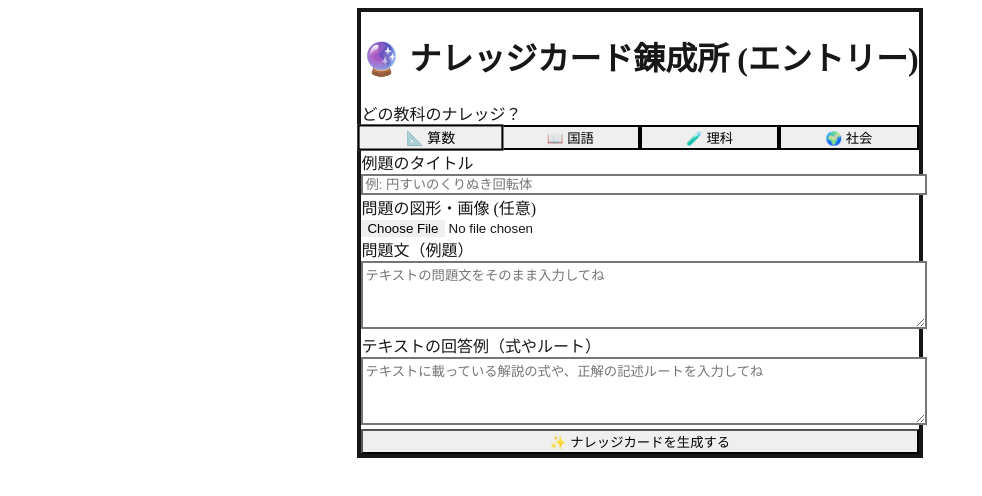
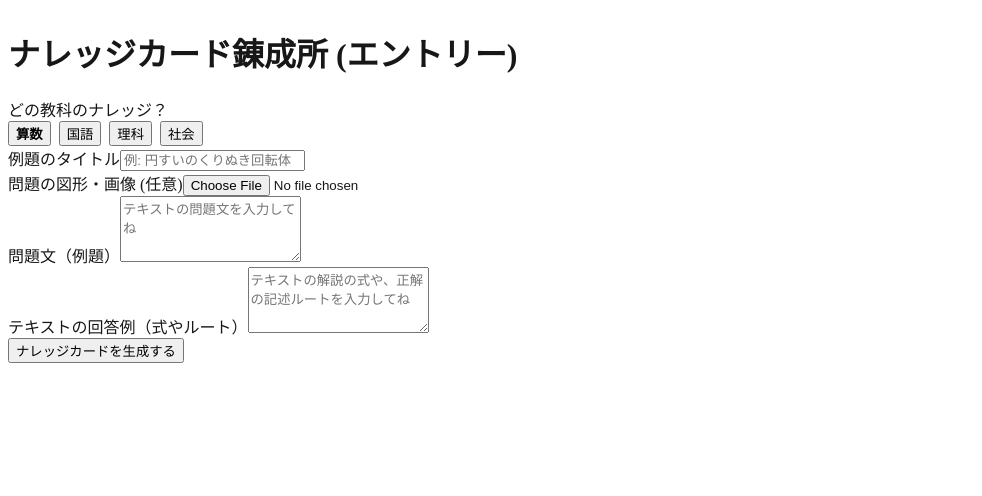
Before and after one commit to bqyujiyamada-code/study-quest, a Next.js app: page /knowledge/new in a window 1280 px wide. Shown: the top 496 px of the page, without its empty margins (0-982 px from the left). Built offline with nearby package versions, Linux system fonts and the light colour scheme; no server answers.

Commit message:
add knowledge system

```diff
--- a/src/app/knowledge/new/page.tsx
+++ b/src/app/knowledge/new/page.tsx
@@ -29,7 +29,7 @@ export default function KnowledgeEntryPage() {
     }
 
     setIsLoading(true);
-    setStatusMessage("🧙‍♂️ AI先生が思考プロセス（ロジック）を解剖中...");
+    setStatusMessage("AI先生が思考プロセスを解剖中...");
 
     try {
       const aiResult = await generateKnowledgeCard({
@@ -43,7 +43,7 @@ export default function KnowledgeEntryPage() {
         throw new Error(aiResult.error || "AI生成に失敗しました");
       }
 
-      setStatusMessage("📦 データを袋（FormData）に詰めてS3＆DynamoDBへ転送中...");
+      setStatusMessage("データをまとめて転送中...");
 
       const formData = new FormData();
       formData.append("userId", userId);
@@ -59,7 +59,7 @@ export default function KnowledgeEntryPage() {
       const saveResult = await saveKnowledgeCard(formData);
 
       if (saveResult.success) {
-        setStatusMessage("🎉 登録完了！新しいナレッジカードが錬成されたよ！");
+        setStatusMessage("登録完了！新しいナレッジカードが錬成されたよ！");
         setTitle("");
         setExample("");
         setAnswerExample("");
@@ -70,101 +70,93 @@ export default function KnowledgeEntryPage() {
       }
     } catch (error: any) {
       console.error(error);
-      setStatusMessage(`❌ エラーが発生しちゃった：${error.message}`);
+      setStatusMessage(`エラーが発生しちゃった：${error.message}`);
     } finally {
       setIsLoading(false);
     }
   };
 
   return (
-    <div className="max-w-2xl mx-auto p-6 bg-white rounded-2xl shadow-xl border-4 border-indigo-100 my-10">
-      <h1 className="text-2xl font-bold text-center text-indigo-700 mb-6 font-mono">
-        🔮 ナレッジカード錬成所 (エントリー)
-      </h1>
+    <div>
+      <h1>ナレッジカード錬成所 (エントリー)</h1>
 
-      <form onSubmit={handleSubmit} className="space-y-5">
+      <form onSubmit={handleSubmit}>
+        {/* 教科選択 */}
         <div>
-          <label className="block text-sm font-bold text-gray-700 mb-2">どの教科のナレッジ？</label>
-          <div className="grid grid-cols-4 gap-2">
+          <label>どの教科のナレッジ？</label>
+          <div>
             {(["math", "japanese", "science", "society"] as const).map((sub) => (
               <button
                 key={sub}
                 type="button"
                 onClick={() => setSubject(sub)}
-                className={`py-2 px-3 rounded-xl border-2 font-bold text-sm transition-all ${
-                  subject === sub
-                    ? "bg-indigo-600 text-white border-indigo-600 shadow-md transform scale-105"
-                    : "bg-gray-50 text-gray-600 border-gray-200 hover:bg-gray-100"
-                }`}
+                style={{
+                  fontWeight: subject === sub ? "bold" : "normal",
+                  marginRight: "8px"
+                }}
               >
-                {sub === "math" && "📐 算数"}
-                {sub === "japanese" && "📖 国語"}
-                {sub === "science" && "🧪 理科"}
-                {sub === "society" && "🌍 社会"}
+                {sub === "math" && "算数"}
+                {sub === "japanese" && "国語"}
+                {sub === "science" && "理科"}
+                {sub === "society" && "社会"}
               </button>
             ))}
           </div>
         </div>
 
+        {/* タイトル入力 */}
         <div>
-          <label className="block text-sm font-bold text-gray-700 mb-1">例題のタイトル</label>
+          <label>例題のタイトル</label>
           <input
             type="text"
             value={title}
             onChange={(e) => setTitle(e.target.value)}
             placeholder="例: 円すいのくりぬき回転体"
-            className="w-full px-4 py-2 border-2 border-gray-200 rounded-xl focus:border-indigo-500 focus:outline-none"
           />
         </div>
 
+        {/* 画像アップロード欄 */}
         <div>
-          <label className="block text-sm font-bold text-gray-700 mb-1">問題の図形・画像 (任意)</label>
+          <label>問題の図形・画像 (任意)</label>
           <input
             type="file"
             accept="image/*"
             onChange={handleFileChange}
-            className="w-full text-sm text-gray-500 file:mr-4 file:py-2 file:px-4 file:rounded-xl file:border-0 file:text-sm file:font-semibold file:bg-indigo-50 file:text-indigo-700 hover:file:bg-indigo-100"
           />
         </div>
 
+        {/* 例題入力 */}
         <div>
-          <label className="block text-sm font-bold text-gray-700 mb-1">問題文（例題）</label>
+          <label>問題文（例題）</label>
           <textarea
             rows={4}
             value={example}
             onChange={(e) => setExample(e.target.value)}
-            placeholder="テキストの問題文をそのまま入力してね"
-            className="w-full px-4 py-2 border-2 border-gray-200 rounded-xl focus:border-indigo-500 focus:outline-none text-sm"
+            placeholder="テキストの問題文を入力してね"
           />
         </div>
 
+        {/* 回答例入力 */}
         <div>
-          <label className="block text-sm font-bold text-gray-700 mb-1">テキストの回答例（式やルート）</label>
+          <label>テキストの回答例（式やルート）</label>
           <textarea
             rows={4}
             value={answerExample}
             onChange={(e) => setAnswerExample(e.target.value)}
-            placeholder="テキストに載っている解説の式や、正解の記述ルートを入力してね"
-            className="w-full px-4 py-2 border-2 border-gray-200 rounded-xl focus:border-indigo-500 focus:outline-none text-sm font-mono bg-gray-50"
+            placeholder="テキストの解説の式や、正解の記述ルートを入力してね"
           />
         </div>
 
+        {/* ステータス表示 */}
         {statusMessage && (
-          <div className="p-3 bg-indigo-50 text-indigo-800 text-sm rounded-xl font-medium text-center">
-            {statusMessage}
+          <div>
+            <p>{statusMessage}</p>
           </div>
         )}
 
-        <button
-          type="submit"
-          disabled={isLoading}
-          className={`w-full py-3 rounded-xl font-bold text-white text-lg shadow-lg transition-all ${
-            isLoading
-              ? "bg-gray-400 cursor-not-allowed animate-pulse"
-              : "bg-gradient-to-r from-indigo-500 to-purple-600 hover:from-indigo-600 hover:to-purple-700 hover:shadow-xl active:scale-[0.98]"
-          }`}
-        >
-          {isLoading ? "🧙‍♂️ 錬成中..." : "✨ ナレッジカードを生成する"}
+        {/* 送信ボタン */}
+        <button type="submit" disabled={isLoading}>
+          {isLoading ? "錬成中..." : "ナレッジカードを生成する"}
         </button>
       </form>
     </div>
--- a/src/app/knowledge/page.tsx
+++ b/src/app/knowledge/page.tsx
@@ -9,7 +9,7 @@ type CardItem = {
   cardId: string;
   subject: SubjectType;
   title: string;
-  titleKana: string; // ★ひらがなタイトルを追加
+  titleKana: string;
   intro: string;
   imageUrl?: string;
   createdAt: string;
@@ -26,8 +26,6 @@ export default function KnowledgeListPage() {
   const [cards, setCards] = useState<CardItem[]>([]);
   const [selectedSubject, setSelectedSubject] = useState<SubjectType | "all">("all");
   const [isLoading, setIsLoading] = useState(true);
-
-  // ★検索キーワード管理用のState
   const [searchQuery, setSearchQuery] = useState("");
 
   const fetchCards = async (subjectTag?: SubjectType) => {
@@ -45,14 +43,10 @@ export default function KnowledgeListPage() {
     fetchCards(selectedSubject === "all" ? undefined : selectedSubject);
   }, [selectedSubject]);
 
-  // ★リアルタイム検索フィルタリングロジック
   const filteredCards = cards.filter((card) => {
-    // 検索窓が空ならそのまま表示
     if (!searchQuery.trim()) return true;
-
     const query = searchQuery.toLowerCase().trim();
 
-    // 1. 漢字タイトル、2. ひらがなタイトル、3. 最強の武器、4. パターン名 のどこかに文字が含まれているかチェック
     return (
       card.title.toLowerCase().includes(query) ||
       card.titleKana.toLowerCase().includes(query) ||
@@ -61,73 +55,46 @@ export default function KnowledgeListPage() {
     );
   });
 
-  const getSubjectBadgeStyle = (sub: SubjectType) => {
-    switch (sub) {
-      case "math": return "bg-blue-50 text-blue-700 border-blue-200";
-      case "japanese": return "bg-red-50 text-red-700 border-red-200";
-      case "science": return "bg-green-50 text-green-700 border-green-200";
-      case "society": return "bg-orange-50 text-orange-700 border-orange-200";
-    }
-  };
-
   return (
-    <div className="max-w-6xl mx-auto p-6 my-6">
-      {/* ヘッダーエリア */}
-      <div className="text-center mb-10">
-        <h1 className="text-3xl font-extrabold text-slate-800 tracking-tight font-mono">
-          🗂️ study-quest ナレッジ神殿
-        </h1>
-        <p className="text-slate-500 mt-2">
-          これまでに集めた、頭の「ひらめきロジック」コレクション
-        </p>
+    <div>
+      <div>
+        <h1>ナレッジ神殿</h1>
+        <p>これまでに集めた、頭の「ひらめきロジック」コレクション</p>
       </div>
 
-      {/* ★コントロールエリア（検索 ＆ タブを綺麗に配置） */}
-      <div className="space-y-4 max-w-2xl mx-auto mb-10">
-        {/* ひらがな・漢字両方OKな検索窓 */}
-        <div className="relative">
-          <span className="absolute inset-y-0 left-0 flex items-center pl-4 text-xl">
-            🔍
-          </span>
+      {/* 検索・絞り込み操作エリア */}
+      <div>
+        {/* 検索窓 */}
+        <div>
           <input
             type="text"
             value={searchQuery}
             onChange={(e) => setSearchQuery(e.target.value)}
             placeholder="さがしたい言葉を入力してね（ひらがなでもOK！）"
-            className="w-full pl-12 pr-4 py-3 bg-white border-2 border-slate-200 rounded-2xl shadow-sm focus:border-indigo-500 focus:outline-none font-medium text-slate-700 placeholder-slate-400 transition-colors text-sm"
           />
           {searchQuery && (
-            <button
-              onClick={() => setSearchQuery("")}
-              className="absolute inset-y-0 right-0 flex items-center pr-4 text-slate-400 hover:text-slate-600 text-sm font-bold"
-            >
-              クリア
-            </button>
+            <button onClick={() => setSearchQuery("")}>クリア</button>
           )}
         </div>
 
-        {/* 教科絞り込みタブ */}
-        <div className="flex flex-wrap justify-center gap-1.5 bg-slate-100 p-1.5 rounded-2xl border border-slate-200">
+        {/* 教科切り替えタブ */}
+        <div style={{ marginTop: "10px" }}>
           <button
             onClick={() => setSelectedSubject("all")}
-            className={`py-2 px-4 rounded-xl font-bold text-sm transition-all ${
-              selectedSubject === "all" ? "bg-white text-slate-800 shadow-sm" : "text-slate-500 hover:text-slate-800"
-            }`}
+            style={{ fontWeight: selectedSubject === "all" ? "bold" : "normal", marginRight: "8px" }}
           >
-            🌐 すべて
+            すべて
           </button>
           {[
-            { id: "math", label: "📐 算数" },
-            { id: "japanese", label: "📖 国語" },
-            { id: "science", label: "🧪 理科" },
-            { id: "society", label: "🌍 社会" },
+            { id: "math", label: "算数" },
+            { id: "japanese", label: "国語" },
+            { id: "science", label: "理科" },
+            { id: "society", label: "社会" },
           ].map((tab) => (
             <button
               key={tab.id}
               onClick={() => setSelectedSubject(tab.id as SubjectType)}
-              className={`py-2 px-4 rounded-xl font-bold text-sm transition-all ${
-                selectedSubject === tab.id ? "bg-white text-slate-800 shadow-sm" : "text-slate-500 hover:text-slate-800"
-              }`}
+              style={{ fontWeight: selectedSubject === tab.id ? "bold" : "normal", marginRight: "8px" }}
             >
               {tab.label}
             </button>
@@ -135,73 +102,48 @@ export default function KnowledgeListPage() {
         </div>
       </div>
 
-      {/* カードグリッド表示エリア */}
+      {/* カード一覧エリア */}
       {isLoading ? (
-        <div className="text-center py-20">
-          <div className="animate-spin inline-block w-8 h-8 border-[3px] border-current border-t-transparent text-indigo-600 rounded-full" role="status"></div>
-          <p className="text-slate-500 mt-2 font-medium">ナレッジカードを展開中...</p>
+        <div>
+          <p>ナレッジカードを展開中...</p>
         </div>
-      ) : filteredCards.length === 0 ? ( // ★フィルタリング後の配列を見る
-        <div className="text-center py-16 bg-slate-50 rounded-2xl border-2 border-dashed border-slate-200">
-          <p className="text-slate-400 font-medium">あてはまるナレッジカードが見つからないよ。</p>
-          <p className="text-slate-400 text-sm mt-1">言葉を変えて検索するか、新しいカードを作ってみよう！</p>
+      ) : filteredCards.length === 0 ? (
+        <div style={{ marginTop: "20px" }}>
+          <p>あてはまるナレッジカードが見つからないよ。</p>
         </div>
       ) : (
-        <div className="grid grid-cols-1 md:grid-cols-2 lg:grid-cols-3 gap-6">
-          {filteredCards.map((card) => ( // ★フィルタリング後のカードを展開
+        <div style={{ display: "flex", flexWrap: "wrap", gap: "16px", marginTop: "20px" }}>
+          {filteredCards.map((card) => (
             <div
               key={card.cardId}
-              className="group bg-white rounded-2xl shadow-md hover:shadow-xl border-2 border-slate-100 hover:border-indigo-100 transition-all duration-300 flex flex-col overflow-hidden cursor-pointer active:scale-[0.98]"
               onClick={() => alert(`「${card.title}」の詳細画面はここから開くよ！`)}
+              style={{
+                border: "1px solid #ccc",
+                padding: "16px",
+                width: "280px",
+                cursor: "pointer"
+              }}
             >
-              {card.imageUrl ? (
-                <div className="h-40 w-full overflow-hidden bg-slate-50 border-b border-slate-100 relative">
-                  <img src={card.imageUrl} alt={card.title} className="w-full h-full object-contain group-hover:scale-105 transition-transform duration-300" />
+              {/* 画像プレビュー */}
+              {card.imageUrl && (
+                <div>
+                  <img src={card.imageUrl} alt={card.title} style={{ maxWidth: "100%", height: "auto" }} />
                 </div>
-              ) : (
-                <div className="h-2 bg-gradient-to-r from-indigo-400 to-purple-400" />
               )}
 
-              <div className="p-5 flex-1 flex flex-col justify-between space-y-4">
-                <div>
-                  <div className="flex justify-between items-center mb-2">
-                    <span className={`text-xs px-2 py-1 rounded-md border font-bold ${getSubjectBadgeStyle(card.subject)}`}>
-                      {card.subject === "math" && "📐 算数"}
-                      {card.subject === "japanese" && "📖 国語"}
-                      {card.subject === "science" && "🧪 理科"}
-                      {card.subject === "society" && "🌍 社会"}
-                    </span>
-                    <span className="text-xs text-amber-500 font-mono tracking-wider">
-                      {card.content.degreeOfAppearance}
-                    </span>
-                  </div>
+              <div>
+                <span>【{card.subject}】</span>
+                <span>{card.content.degreeOfAppearance}</span>
+              </div>
 
-                  <h3 className="text-lg font-bold text-slate-800 line-clamp-1 group-hover:text-indigo-600 transition-colors">
-                    {card.title}
-                  </h3>
+              <h3>{card.title}</h3>
+              <p style={{ fontSize: "0.8rem", color: "#666" }}>{card.titleKana}</p>
+              <p style={{ fontSize: "0.8rem", italic: "true" }}>型: {card.content.typicalPatternName}</p>
+              <p>{card.content.essence}</p>
 
-                  {/* 子供向けにふりがなをうっすら仕込んでも可愛いですね */}
-                  <p className="text-[10px] text-slate-400 font-mono line-clamp-1 -mt-0.5">
-                    {card.titleKana}
-                  </p>
-
-                  <p className="text-xs text-slate-400 mt-1 italic font-medium line-clamp-1">
-                    型: {card.content.typicalPatternName || "定番パターン"}
-                  </p>
-
-                  <p className="text-sm text-slate-600 mt-3 line-clamp-2 leading-relaxed">
-                    {card.content.essence}
-                  </p>
-                </div>
-
-                <div className="bg-indigo-50/50 rounded-xl p-3 border border-indigo-100/60">
-                  <span className="text-[10px] font-extrabold text-indigo-600 uppercase tracking-wider block mb-0.5">
-                    ⚔️ 最強の武器
-                  </span>
-                  <p className="text-xs text-indigo-900 font-bold line-clamp-2">
-                    {card.content.weapon}
-                  </p>
-                </div>
+              <div style={{ backgroundColor: "#f0f4f8", padding: "8px", marginTop: "8px" }}>
+                <strong>武器: </strong>
+                <span>{card.content.weapon}</span>
               </div>
             </div>
           ))}
```
